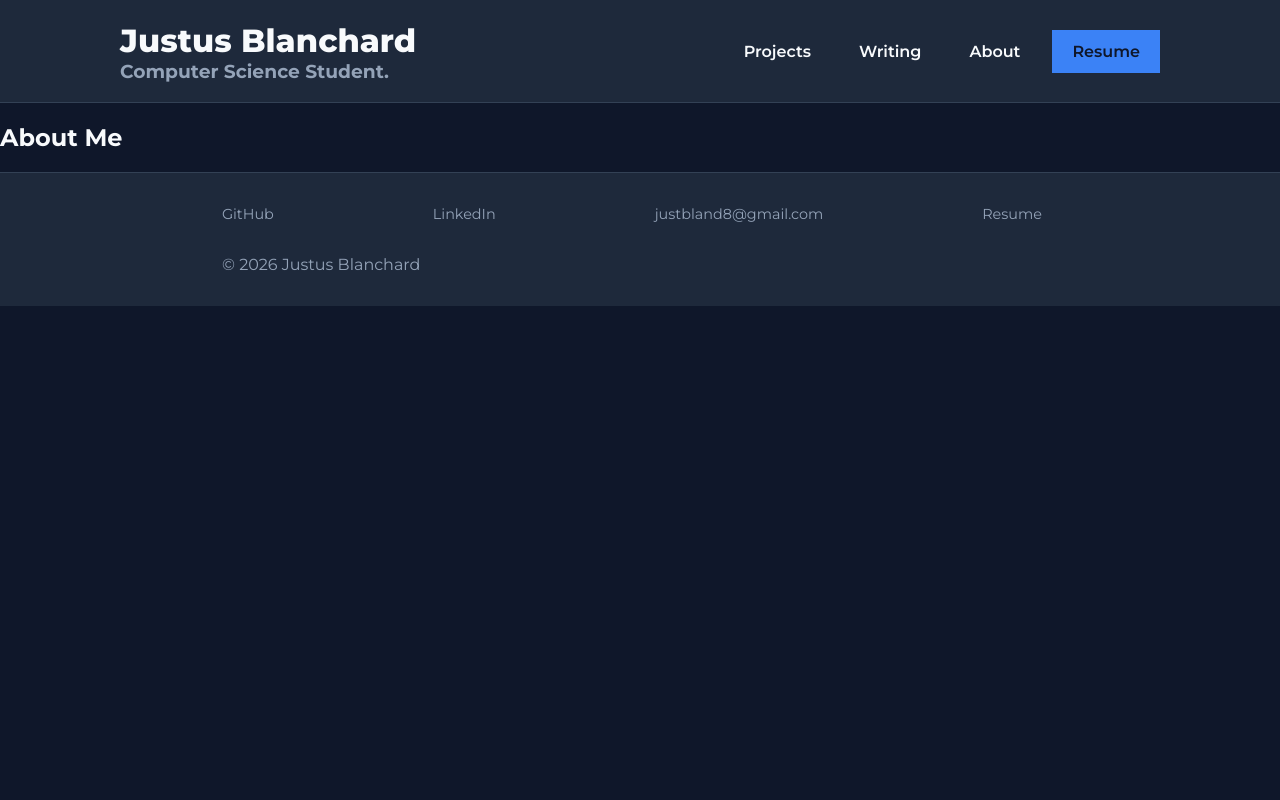
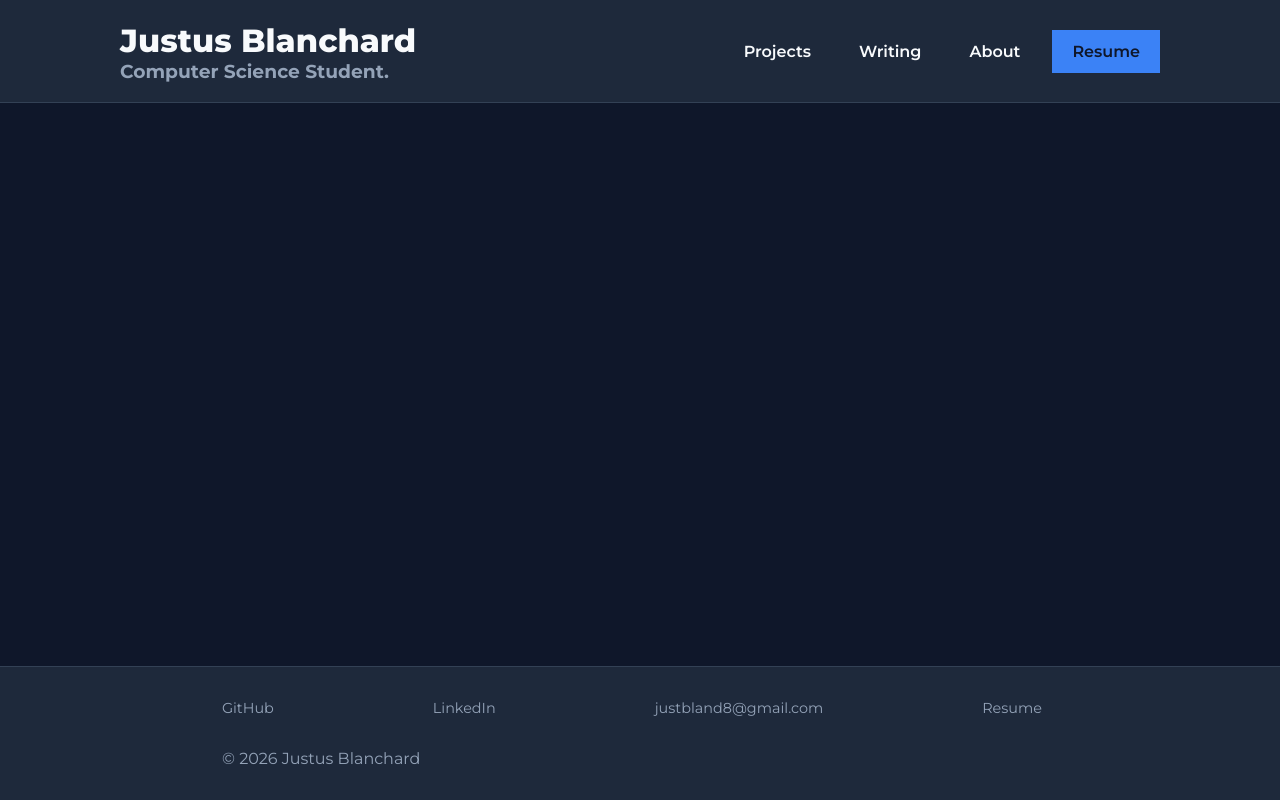
Before and after one commit to JustBland/justus-blanchard-website, a React (Vite) app in the folder justbland-website/: page /about in a window 1280 px wide. Built offline with nearby package versions, Linux system fonts and the light colour scheme.

Commit message:
Improved composability of pages; changed parent div to main

```diff
--- a/justbland-website/src/pages/About.css
+++ b/justbland-website/src/pages/About.css
@@ -1,3 +1,6 @@
 .about-page {
-
+    width: min(1200px, calc(100% - 3rem));
+    margin-left: auto;
+    margin-right: auto;
+    margin-bottom: 2rem;
 }
--- a/justbland-website/src/pages/About.tsx
+++ b/justbland-website/src/pages/About.tsx
@@ -2,9 +2,9 @@ import './About.css'
 
 function About() {
     return (
-        <div className='about-page'>
-            <h1>About Me</h1>
-        </div>
+        <main className='about-page'>
+
+        </main>
     )
 }
 
--- a/justbland-website/src/pages/Home.tsx
+++ b/justbland-website/src/pages/Home.tsx
@@ -7,7 +7,7 @@ import writingData from '../data/writingData.ts'
 
 function Home() {
     return (
-        <div className='home-page'>
+        <main className='home-page'>
             <Hero />
 
             <div className='contents'>
@@ -18,7 +18,7 @@ function Home() {
                 <WritingList writings={writingData} />
 
             </div>
-        </div>
+        </main>
     )
 }
 
--- a/justbland-website/src/pages/Projects.tsx
+++ b/justbland-website/src/pages/Projects.tsx
@@ -4,7 +4,7 @@ import './Projects.css'
 
 function Projects() {
     return (
-        <div className='projects-page'>
+        <main className='projects-page'>
             <h1>My Projects</h1>
             <ProjectList projects={projectData}/>
 
@@ -28,7 +28,7 @@ function Projects() {
                     regarding topics I explore, for myself and others to use.
                 </p>
             </section>
-        </div>
+        </main>
     )
 }
 
--- a/justbland-website/src/pages/Writing.css
+++ b/justbland-website/src/pages/Writing.css
@@ -1,4 +1,4 @@
-.writing-page {
+.writing-list {
     width: min(1200px, calc(100% - 3rem));
     margin-left: auto;
     margin-right: auto;
--- a/justbland-website/src/pages/Writing.tsx
+++ b/justbland-website/src/pages/Writing.tsx
@@ -4,10 +4,10 @@ import './Writing.css'
 
 function Writing() {
     return (
-        <div className='writing-page'>
+        <main className='writing-list'>
             <h1>My Writing</h1>
             <WritingList writings={writingData} />
-        </div>
+        </main>
     )
 }
 
```
